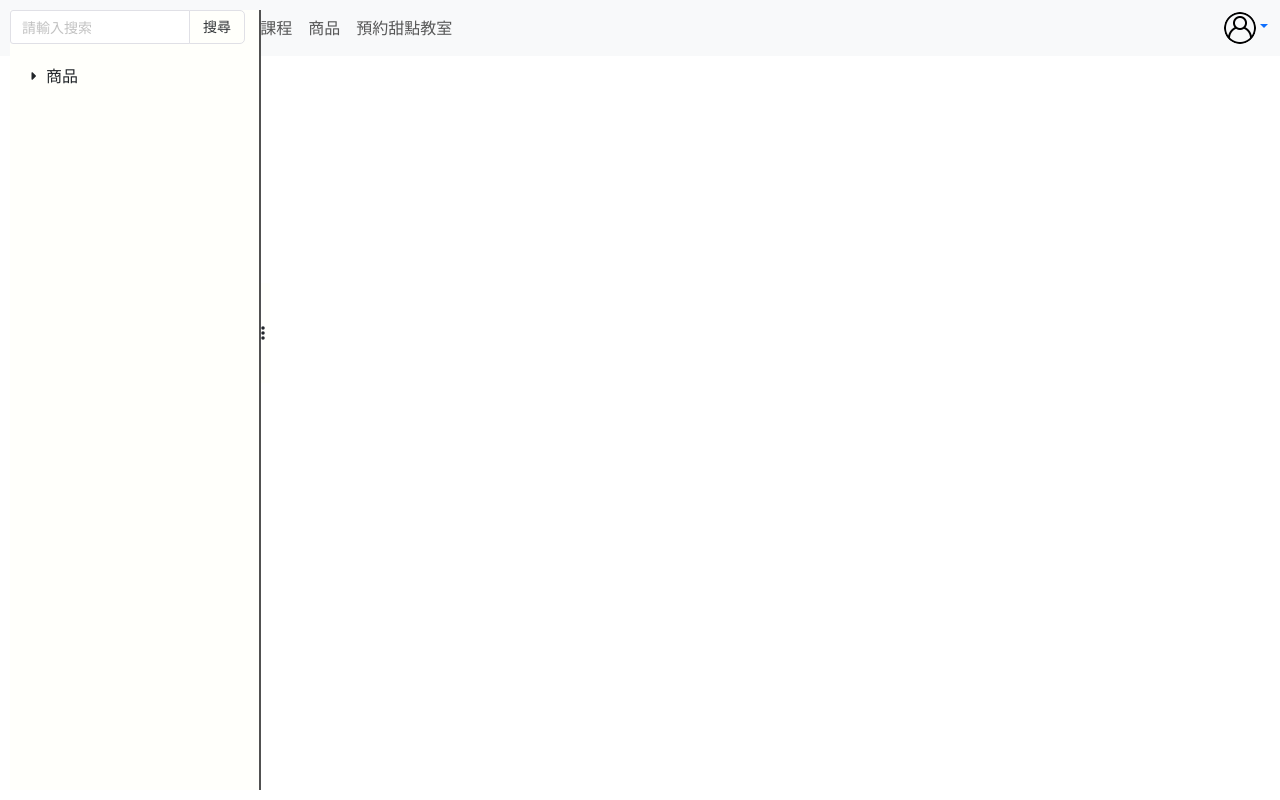
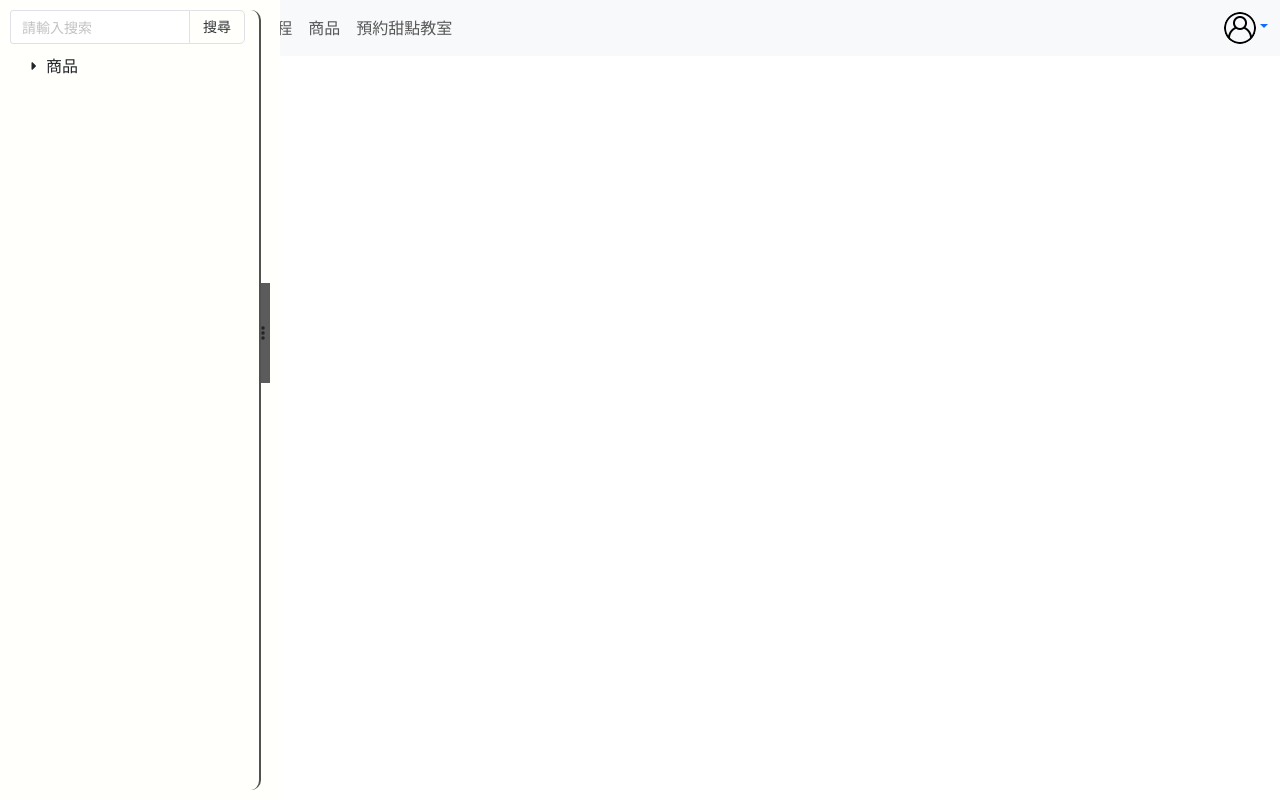
Before and after one commit to HiroLiang/dessertoasis-vue, a Vue app: page /#/demo in a window 1280 px wide. Built offline with nearby package versions, Linux system fonts and the light colour scheme.

Commit message:
no message

```diff
--- a/src/components/Standard/Sidebar.vue
+++ b/src/components/Standard/Sidebar.vue
@@ -48,7 +48,7 @@ const getCategoryId = (id) => {
 <template>
     <div class="sidebarContainer">
         <div class="categoryContainer">
-            <StandardInput style="margin-bottom: 20px;" searchSize="180" />
+            <StandardInput style="margin-bottom: 10px;" searchSize="180" />
             <ForTree :categoryOptions="categoryOptions" @get-category-id="getCategoryId" />
         </div>
         <div class="dotsContainer">
@@ -65,6 +65,7 @@ const getCategoryId = (id) => {
     top: 0;
     height: 100%;
     width: 280px;
+    background-color: rgb(255, 255, 251);
     transform: translateX(-270px);
     transition: all 0.3s ease-in-out;
 }
@@ -78,7 +79,7 @@ const getCategoryId = (id) => {
     width: 270px;
     background-color: rgb(255, 255, 251);
     border-right: 2px double rgb(81, 81, 81);
-
+    border-radius: 10px;
 }
 
 .dotsContainer {
@@ -88,6 +89,6 @@ const getCategoryId = (id) => {
     top: 35%;
     height: 100px;
     width: 10px;
-    background-color: rgb(255, 255, 251);
+    background-color: rgb(91, 91, 91);
 }
 </style>
```
